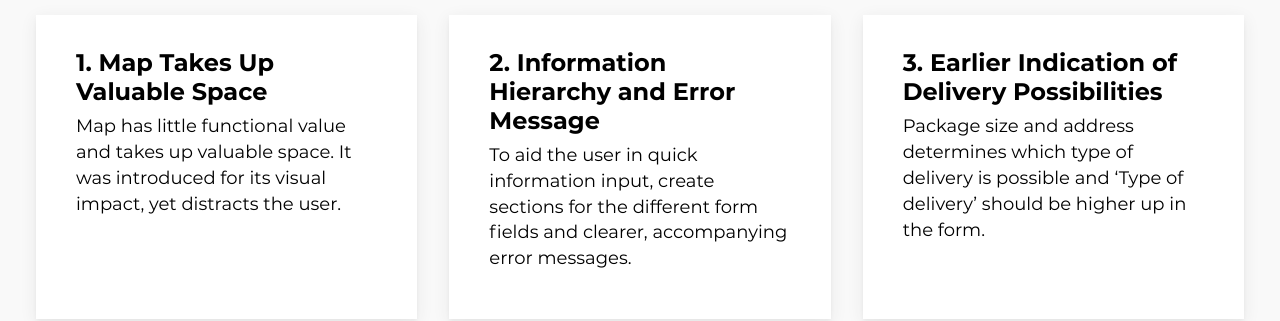
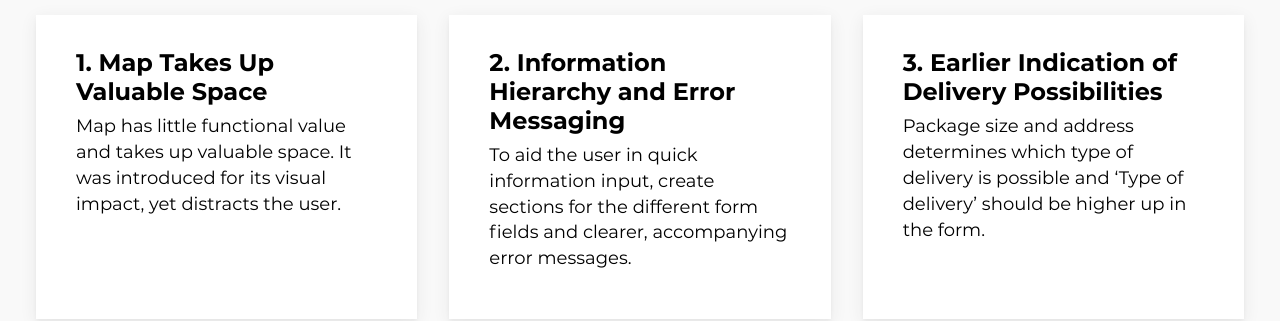
Before and after one commit to emilygv/emilyvernon.com, a Jekyll site: the page built from _casestudies/bringly.md, in a window 1280 px wide and 900 px high, scrolled down 2401 px. Shown: the part 159-480 px from the top of the window. Built offline with Jekyll 4.4.1, drawn with Linux system fonts in a browser that asks for light colours.

Commit message:
Update bringly.md

```diff
--- a/_casestudies/bringly.md
+++ b/_casestudies/bringly.md
@@ -23,7 +23,7 @@
 #### 1. Map Takes Up Valuable Space
 Map has little functional value and takes up valuable space. It was introduced for its visual impact, yet distracts the user.
 |
-#### 2. Information Hierarchy and Error Message
+#### 2. Information Hierarchy and Error Messaging
 To aid the user in quick information input, create sections for the different form fields and clearer, accompanying error messages.
 |
 #### 3. Earlier Indication of Delivery Possibilities
```
